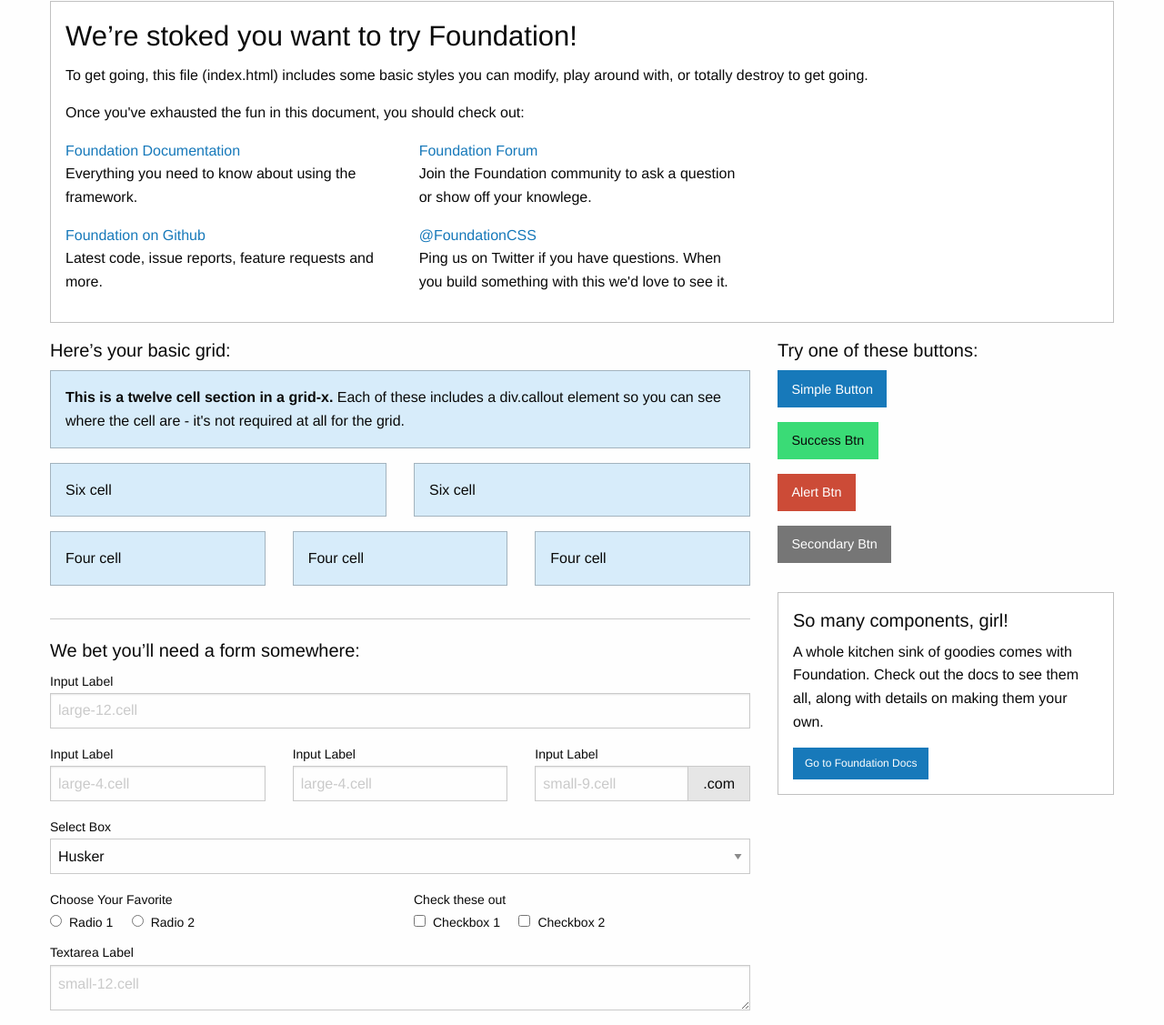
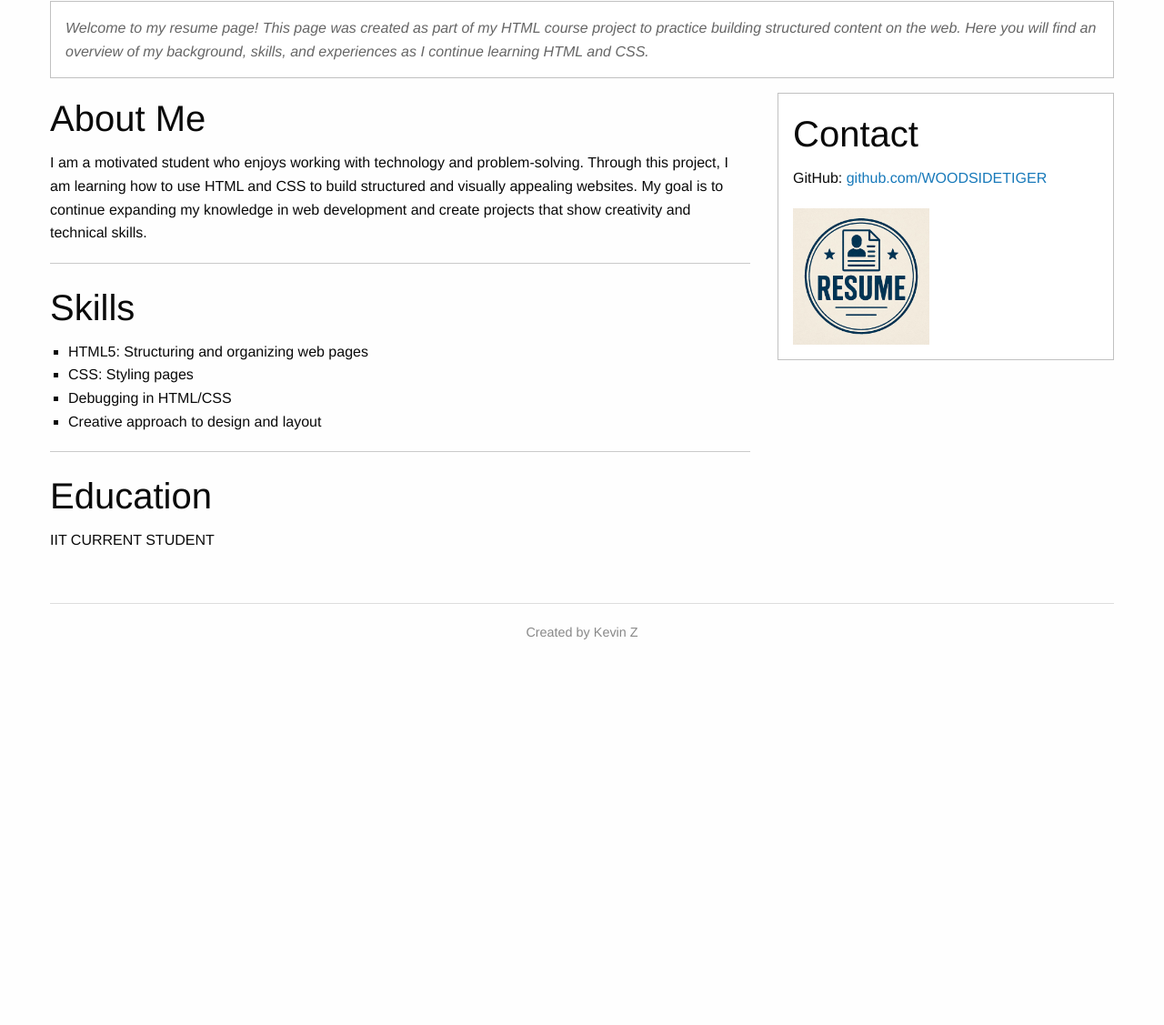
Before and after one commit to WOODSIDETIGER/project4, a plain HTML site: page index.html in a window 1280 px wide. Shown: the part 74-1201 px from the top of the page at 91% size. After the commit the page ends 800 px from the top, so only its background shows below. Drawn offline with Linux system fonts and the light colour scheme.

Commit message:
add additonal css

```diff
--- a/css/app.css
+++ b/css/app.css
@@ -0,0 +1,25 @@
+
+.resume-intro {
+  font-style: italic;
+  color: #666;
+}
+
+.resumelist {
+  list-style-type: square;
+}
+
+.logo_2 {
+  max-width: 150px;
+  height: auto;
+  display: block;
+  margin-top: 20px;
+}
+
+#test {
+  margin-top: 40px;
+  padding-top: 20px;
+  border-top: 1px solid #ddd;
+  text-align: center;
+  font-size: 0.9em;
+  color: #888;
+}
--- a/index.html
+++ b/index.html
@@ -5,7 +5,7 @@
     <meta charset="utf-8">
     <meta http-equiv="x-ua-compatible" content="ie=edge">
     <meta name="viewport" content="width=device-width, initial-scale=1.0">
-    <title>Foundation for Sites</title>
+    <title>Kevin's Resume</title>
     <link rel="stylesheet" href="css/foundation.css">
     <link rel="stylesheet" href="css/app.css">
   </head>
@@ -14,150 +14,70 @@
     <div class="grid-container">
       <div class="grid-x grid-padding-x">
         <div class="large-12 cell">
-          <h1>Welcome to Foundation</h1>
+          <h1>Kevin's Resume</h1>
         </div>
       </div>
 
       <div class="grid-x grid-padding-x">
         <div class="large-12 cell">
           <div class="callout">
-            <h3>We&rsquo;re stoked you want to try Foundation! </h3>
-            <p>To get going, this file (index.html) includes some basic styles you can modify, play around with, or totally destroy to get going.</p>
-            <p>Once you've exhausted the fun in this document, you should check out:</p>
-            <div class="grid-x grid-padding-x">
-              <div class="large-4 medium-4 cell">
-                <p><a href="https://get.foundation/sites/docs/">Foundation Documentation</a><br />Everything you need to know about using the framework.</p>
-              </div>
-              <div class="large-4 medium-4 cell">
-                <p><a href="https://github.com/foundation/foundation-sites/discussions">Foundation Forum</a><br />Join the Foundation community to ask a question or show off your knowlege.</p>
-              </div>
-            </div>
-            <div class="grid-x grid-padding-x">
-              <div class="large-4 medium-4 medium-push-2 cell">
-                <p><a href="https://github.com/foundation/foundation-sites">Foundation on Github</a><br />Latest code, issue reports, feature requests and more.</p>
-              </div>
-              <div class="large-4 medium-4 medium-pull-2 cell">
-                <p><a href="https://twitter.com/FoundationCSS">@FoundationCSS</a><br />Ping us on Twitter if you have questions. When you build something with this we'd love to see it.</p>
-              </div>
+            <p class="resume-intro">
+              Welcome to my resume page! This page was created as part of my HTML course project to practice building structured content on the web. Here you will find an overview of my background, skills, and experiences as I continue learning HTML and CSS.
+            </p>
+          </div>
+        </div>
+      </div>
+
+      <div class="grid-x grid-padding-x">
+        <div class="large-8 medium-8 cell">
+          <section>
+            <h2>About Me</h2>
+            <p>
+              I am a motivated student who enjoys working with technology and problem-solving. Through this project, I am learning how to use HTML and CSS to build structured and visually appealing websites. My goal is to continue expanding my knowledge in web development and create projects that show creativity and technical skills.
+            </p>
+          </section>
+
+          <hr>
+
+          <section>
+            <h2>Skills</h2>
+            <ul class="resumelist">
+              <li>HTML5: Structuring and organizing web pages</li>
+              <li>CSS: Styling pages</li>
+              <li>Debugging in HTML/CSS</li>
+              <li>Creative approach to design and layout</li>
+            </ul>
+          </section>
+
+          <hr>
+
+          <section>
+            <h2>Education</h2>
+            <p>IIT CURRENT STUDENT</p>
+          </section>
+
+        </div>
+
+        <div class="large-4 medium-4 cell">
+          <div class="callout">
+            <section>
+              <h2>Contact</h2>
+              <p>
+                GitHub: <a href="https://github.com/WOODSIDETIGER" target="_blank">github.com/WOODSIDETIGER</a>
+              </p>
+            </section>
+            <div>
+              <img src="media/image/resume.png" alt="logo" class="logo_2">
             </div>
           </div>
         </div>
       </div>
 
       <div class="grid-x grid-padding-x">
-        <div class="large-8 medium-8 cell">
-          <h5>Here&rsquo;s your basic grid:</h5>
-          <!-- Grid Example -->
-
-          <div class="grid-x grid-padding-x">
-            <div class="large-12 cell">
-              <div class="primary callout">
-                <p><strong>This is a twelve cell section in a grid-x.</strong> Each of these includes a div.callout element so you can see where the cell are - it's not required at all for the grid.</p>
-              </div>
-            </div>
-          </div>
-          <div class="grid-x grid-padding-x">
-            <div class="large-6 medium-6 cell">
-              <div class="primary callout">
-                <p>Six cell</p>
-              </div>
-            </div>
-            <div class="large-6 medium-6 cell">
-              <div class="primary callout">
-                <p>Six cell</p>
-              </div>
-            </div>
-          </div>
-          <div class="grid-x grid-padding-x">
-            <div class="large-4 medium-4 small-4 cell">
-              <div class="primary callout">
-                <p>Four cell</p>
-              </div>
-            </div>
-            <div class="large-4 medium-4 small-4 cell">
-              <div class="primary callout">
-                <p>Four cell</p>
-              </div>
-            </div>
-            <div class="large-4 medium-4 small-4 cell">
-              <div class="primary callout">
-                <p>Four cell</p>
-              </div>
-            </div>
-          </div>
-
-          <hr />
-
-          <h5>We bet you&rsquo;ll need a form somewhere:</h5>
-          <form>
-            <div class="grid-x grid-padding-x">
-              <div class="large-12 cell">
-                <label>Input Label</label>
-                <input type="text" placeholder="large-12.cell" />
-              </div>
-            </div>
-            <div class="grid-x grid-padding-x">
-              <div class="large-4 medium-4 cell">
-                <label>Input Label</label>
-                <input type="text" placeholder="large-4.cell" />
-              </div>
-              <div class="large-4 medium-4 cell">
-                <label>Input Label</label>
-                <input type="text" placeholder="large-4.cell" />
-              </div>
-              <div class="large-4 medium-4 cell">
-                <div class="grid-x">
-                  <label>Input Label</label>
-                  <div class="input-group">
-                    <input type="text" placeholder="small-9.cell" class="input-group-field" />
-                    <span class="input-group-label">.com</span>
-                  </div>
-                </div>
-              </div>
-            </div>
-            <div class="grid-x grid-padding-x">
-              <div class="large-12 cell">
-                <label>Select Box</label>
-                <select>
-                  <option value="husker">Husker</option>
-                  <option value="starbuck">Starbuck</option>
-                  <option value="hotdog">Hot Dog</option>
-                  <option value="apollo">Apollo</option>
-                </select>
-              </div>
-            </div>
-            <div class="grid-x grid-padding-x">
-              <div class="large-6 medium-6 cell">
-                <label>Choose Your Favorite</label>
-                <input type="radio" name="pokemon" value="Red" id="pokemonRed"><label for="pokemonRed">Radio 1</label>
-                <input type="radio" name="pokemon" value="Blue" id="pokemonBlue"><label for="pokemonBlue">Radio 2</label>
-              </div>
-              <div class="large-6 medium-6 cell">
-                <label>Check these out</label>
-                <input id="checkbox1" type="checkbox"><label for="checkbox1">Checkbox 1</label>
-                <input id="checkbox2" type="checkbox"><label for="checkbox2">Checkbox 2</label>
-              </div>
-            </div>
-            <div class="grid-x grid-padding-x">
-              <div class="large-12 cell">
-                <label>Textarea Label</label>
-                <textarea placeholder="small-12.cell"></textarea>
-              </div>
-            </div>
-          </form>
-        </div>
-
-        <div class="large-4 medium-4 cell">
-          <h5>Try one of these buttons:</h5>
-          <p><a href="#" class="button">Simple Button</a><br/>
-            <a href="#" class="success button">Success Btn</a><br/>
-            <a href="#" class="alert button">Alert Btn</a><br/>
-            <a href="#" class="secondary button">Secondary Btn</a></p>
-          <div class="callout">
-            <h5>So many components, girl!</h5>
-            <p>A whole kitchen sink of goodies comes with Foundation. Check out the docs to see them all, along with details on making them your own.</p>
-            <a href="https://get.foundation/sites/docs/" class="small button">Go to Foundation Docs</a>
-          </div>
+        <div class="large-12 cell">
+          <footer id="test">
+            <p>Created by Kevin Z</p>
+          </footer>
         </div>
       </div>
     </div>
```
Also changed, not shown: media/image/resume.png (added).
